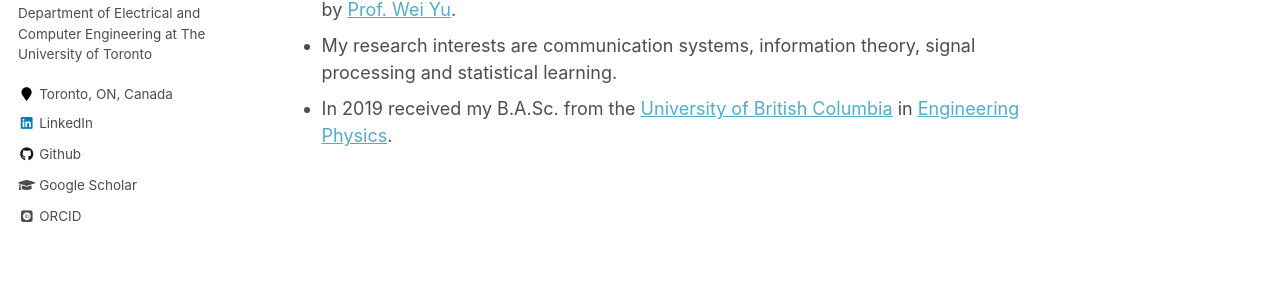
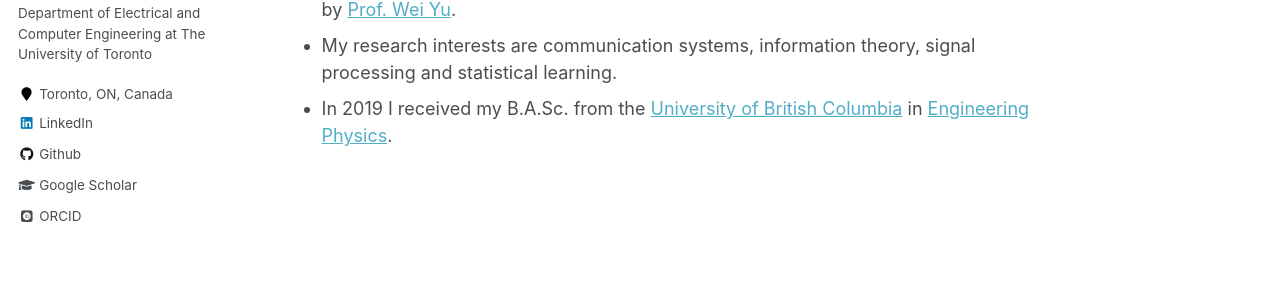
Before and after one commit to justinkang221/justinkang221.github.io, a Jekyll site: the page built from _pages/about.md, in a window 1280 px wide. Shown: the part 320-611 px from the top of the page. Built offline with Jekyll 4.4.1, drawn with Linux system fonts in a browser that asks for light colours; some web fonts are replaced.

Commit message:
fixed typo

```diff
--- a/_pages/about.md
+++ b/_pages/about.md
@@ -14,4 +14,4 @@ About Me
 
 * I am a Graduate Student at the University of Toronto in Ontario, Canada, supervised by <a href='https://www.comm.utoronto.ca/~weiyu/'>Prof. Wei Yu</a>.
 * My research interests are communication systems, information theory, signal processing and statistical learning.
-* In 2019 received my B.A.Sc. from the <a href='https://www.ubc.ca/'>University of British Columbia</a> in <a href="https://www.engphys.ubc.ca/">Engineering Physics</a>.
+* In 2019 I received my B.A.Sc. from the <a href='https://www.ubc.ca/'>University of British Columbia</a> in <a href="https://www.engphys.ubc.ca/">Engineering Physics</a>.
```
